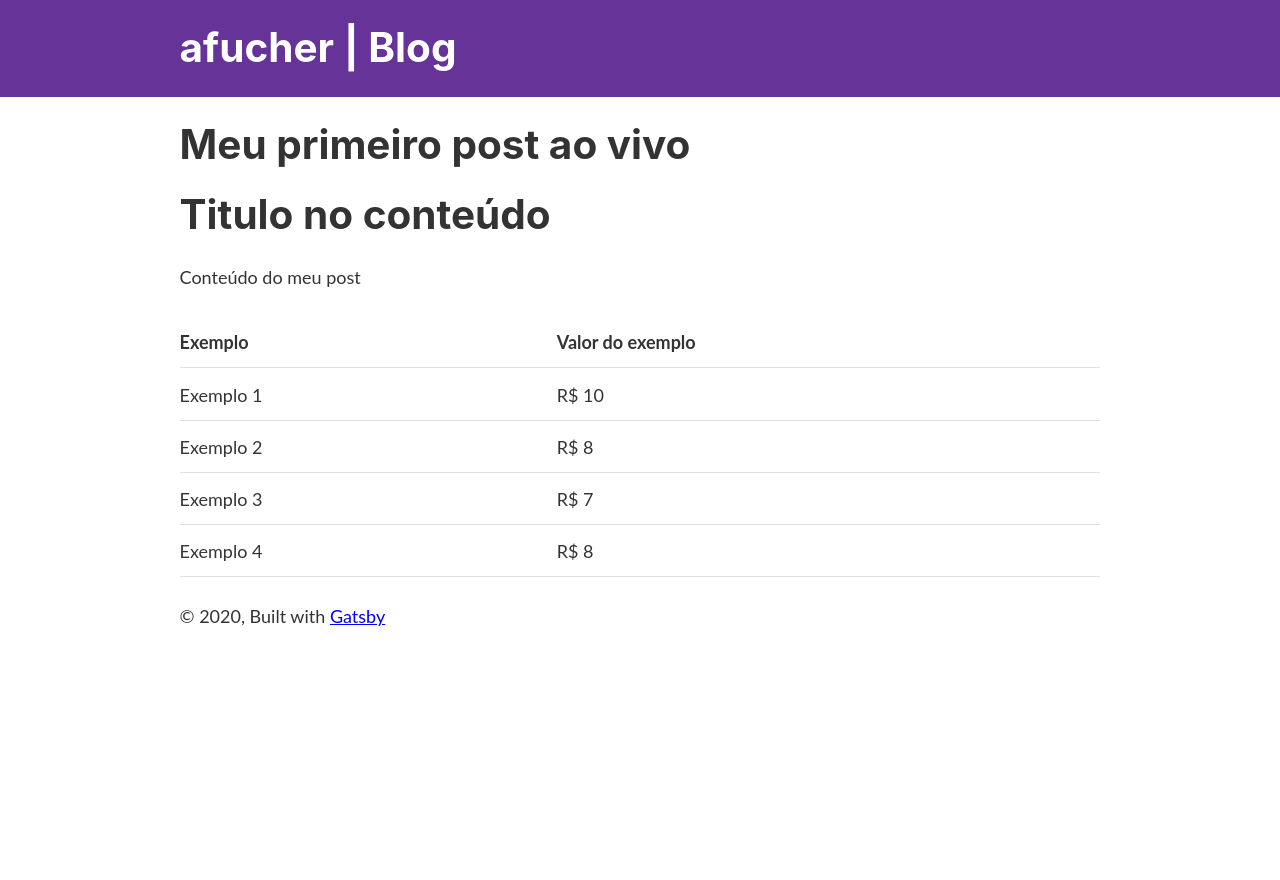
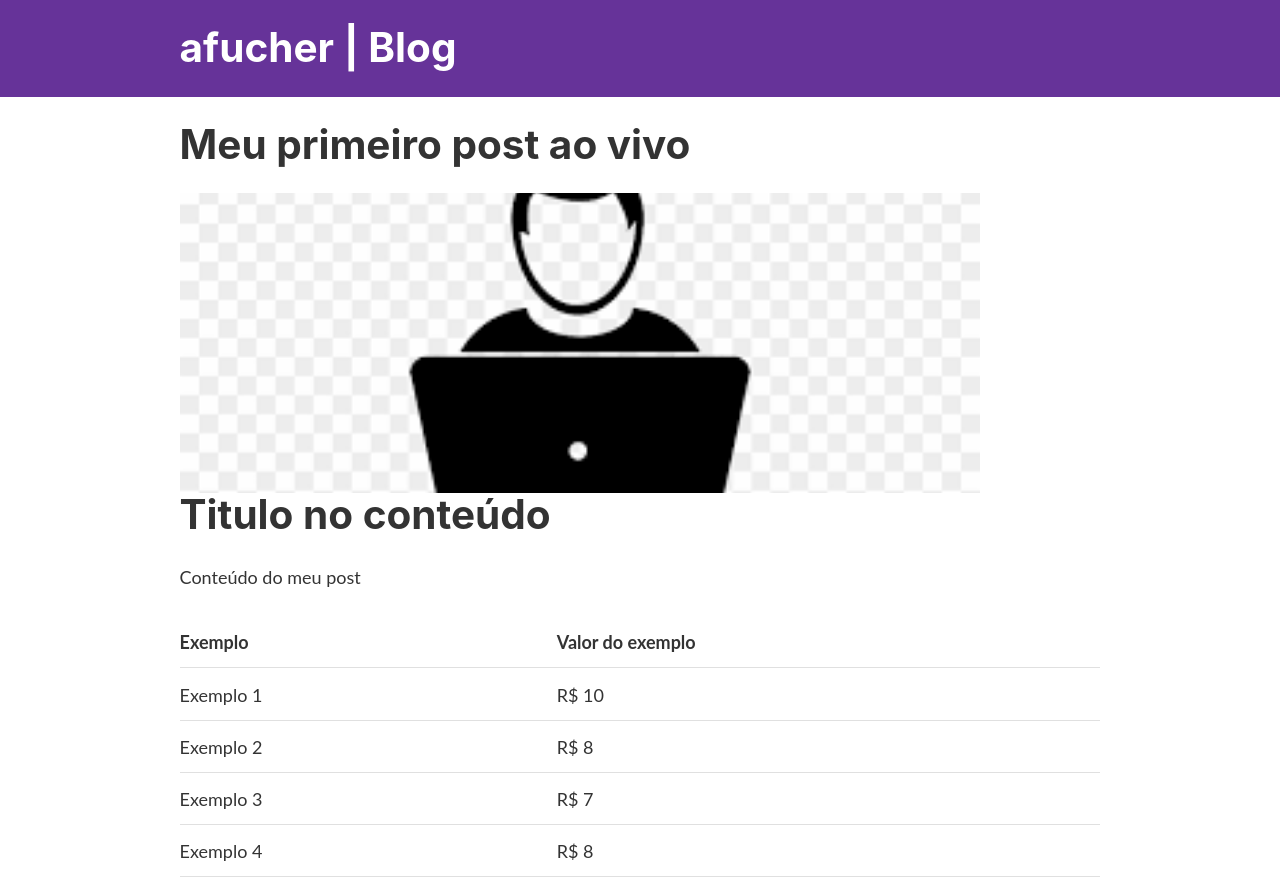
Before and after one commit to afucher/afucher.github.io, a Gatsby site: page /meu-primeiro-post/ in a window 1280 px wide. Shown: the top 880 px of the page. Before the commit the page ends 800 px from the top, so only its background shows below. Built offline with nearby package versions, Linux system fonts and the light colour scheme; Gatsby itself is replaced by a stand-in of ours.

Commit message:
adiciona featured image no post

```diff
--- a/src/components/post-preview.js
+++ b/src/components/post-preview.js
@@ -20,6 +20,7 @@ const FixedDate = styled.span`
     right: ${padding};
     bottom: ${padding};
     font-size: 14px;
+    font-style: italic;
 `
 
 const PostPreview = ({date, title, slug}) => {
@@ -27,7 +28,7 @@ const PostPreview = ({date, title, slug}) => {
         <Container>
             <StyledLink to={slug}>
                 <h2>{title}</h2>
-                <FixedDate>{date}</FixedDate>
+                <FixedDate>Publicado em {date}</FixedDate>
                 <p>Ler...</p>
             </StyledLink>
         </Container>
--- a/src/posts/meu-primeiro-post.md
+++ b/src/posts/meu-primeiro-post.md
@@ -2,6 +2,7 @@
 title:  "Meu primeiro post ao vivo"
 date: "2020-04-28"
 slug: /meu-primeiro-post/
+featuredImage: default.png
 ---
 
 # Titulo no conteúdo
--- a/src/templates/blog-post.js
+++ b/src/templates/blog-post.js
@@ -1,10 +1,19 @@
 import React from 'react'
 import Layout from '../components/layout'
 import { graphql } from 'gatsby'
+import styled from "@emotion/styled"
+import Img from "gatsby-image"
+
+const FeaturedImg = styled(props => <Img {...props} />)`
+  width: 800px;
+  height: 300px;
+`;
 
 export default ({data}) => {
+    let featuredImgFluid = data.markdownRemark.frontmatter.featuredImage?.childImageSharp.fluid;
     return <Layout>
         <h1>{data.markdownRemark.frontmatter.title}</h1>
+        {featuredImgFluid && <FeaturedImg fluid={featuredImgFluid} /> }
         <div dangerouslySetInnerHTML={{__html: data.markdownRemark.html}}></div>
     </Layout>
 }
@@ -14,6 +23,13 @@ export const query = graphql`
         markdownRemark(frontmatter: {slug: {eq: $slug}}) {
             frontmatter {
                 title
+                featuredImage {
+                    childImageSharp {
+                        fluid(maxWidth: 800) {
+                            src
+                        }
+                    }
+                }
             }
             html
         }
```
Also changed, not shown: src/posts/default.png (added).
